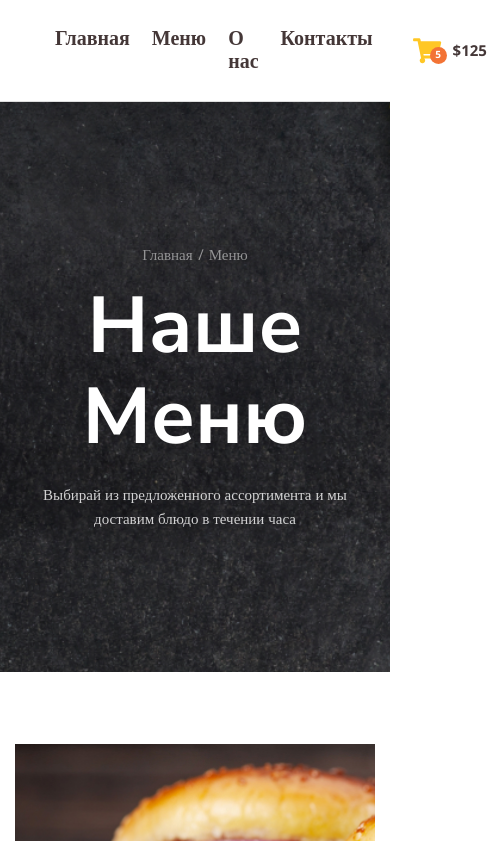
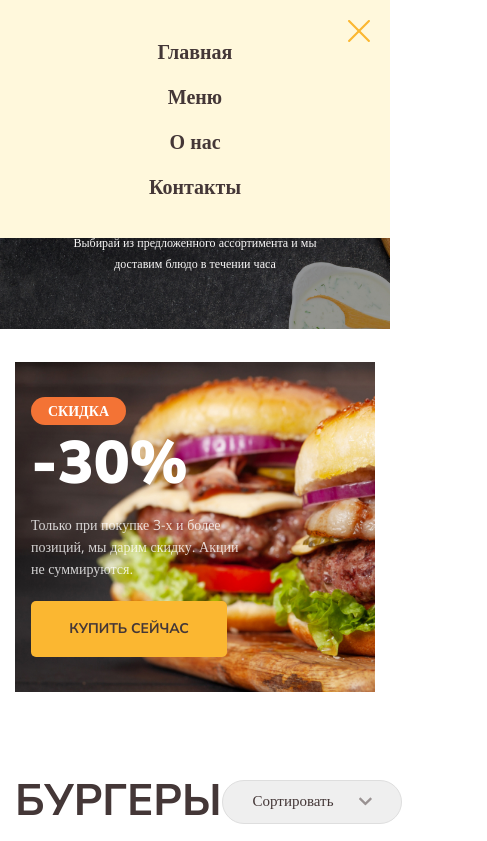
Before and after one commit to keilirae/FrontendBlok-Module01-Burger, a plain HTML site: page index.html in a window 390 px wide. Shown: the top 841 px of the page, 487 px wide, since content can reach past the window. Drawn offline with nearby package versions, Linux system fonts and the light colour scheme.

Commit message:
lesson22

```diff
--- a/index.html
+++ b/index.html
@@ -19,6 +19,7 @@
     <header class="header" id="headerTop">
         <div class="container">
             <div class="header-wrapper">
+                <button class="burger-menu" onclick="openModal()"></button>
                 <div class="logo"></div>
                 <nav class="nav">
                     <a href="#" class="nav-link">Главная</a>
@@ -204,6 +205,17 @@
         </div>
     </footer>
     <a href="#headerTop" class="button-up hidden" id="btnUp">Наверх</a>
+    <div class="modal" id="modal">
+        <nav class="nav _modal">
+            <a href="#" class="nav-link">Главная</a>
+            <a href="index.html" class="nav-link">Меню</a>
+            <a href="#" class="nav-link">О нас</a>
+            <a href="contact.html" class="nav-link">Контакты</a>
+        </nav>
+        <button class="modal-close" onclick="closeModal()"></button>
+    </div>
+
+
     <script src="scripts/script.js"></script>
 </body>
 
--- a/scripts/script.js
+++ b/scripts/script.js
@@ -41,3 +41,13 @@ function scrollFunction() {
         document.getElementById('btnUp').className = 'button-up hidden';
     }
 }
+
+// Menu
+
+function openModal() {
+    document.getElementById("modal").style.top = "0px";
+}
+
+function closeModal() {
+    document.getElementById("modal").style.top = "-400px";
+}
--- a/styles/main.css
+++ b/styles/main.css
@@ -42,6 +42,17 @@ a {
     gap: 56px;
     padding-top: 26px;
     padding-bottom: 26px;
+}
+
+.burger-menu {
+    display: none;
+    width: 34px;
+    height: 22px;
+    background-image: url(../images/burger-menu.svg);
+    background-repeat: no-repeat;
+    background-size: contain;
+    background-color: transparent;
+    border: none;
 }
 
 .logo {
@@ -750,3 +761,109 @@ a {
         padding-bottom: 71px;
     }
 }
+
+
+
+@media (max-width:730px) {
+    .header-wrapper {
+        gap: 21px;
+        padding-top: 19px;
+        padding-bottom: 19px;
+    }
+
+    .burger-menu {
+        display: block;
+    }
+
+    .logo {
+        width: 116px;
+        height: 37px;
+        flex-grow: 1;
+    }
+
+    .nav._modal {
+        display: flex;
+        flex-direction: column;
+    }
+
+    .nav {
+        display: none;
+    }
+
+    .modal {
+        width: 100%;
+        max-width: 500px;
+        background-color: #fff8dc;
+        padding: 40px 15px;
+        position: absolute;
+        top: 0;
+        left: 0;
+        right: 0;
+        margin: 0 auto;
+        box-sizing: border-box;
+        text-align: center;
+        transition: var(--tr);
+    }
+
+    .modal-close {
+        display: block;
+        width: 22px;
+        height: 22px;
+        background-image: url(../images/close.svg);
+        background-repeat: no-repeat;
+        background-size: contain;
+        background-color: transparent;
+        border: none;
+        position: absolute;
+        top: 20px;
+        right: 20px;
+    }
+
+    .nav-link::after {
+        display: none;
+    }
+
+    .hero {
+        padding-top: 55px;
+        padding-bottom: 55px;
+    }
+
+    .hero-title {
+        font-size: 36px;
+        margin-top: 30px;
+        margin-bottom: 13px;
+    }
+
+    .hero-description {
+        color: #FAF9F9;
+        font-size: 12px;
+        line-height: 167%;
+        width: 100%;
+        max-width: 258px;
+    }
+
+    .breadcrumbs {
+        display: flex;
+
+        font-size: 14px;
+    }
+
+    .banner-wrapper {
+        padding: 35px 16px;
+    }
+
+    .banner {
+        margin-top: 33px;
+    }
+
+    .banner-btn {
+        max-width: 196px;
+        margin-top: 20px;
+    }
+
+    .banner-description {
+        max-width: 222px;
+        font-size: 14px;
+    }
+
+}
```
Also changed, not shown: images/burger-menu.svg (added), images/close.svg (added).
